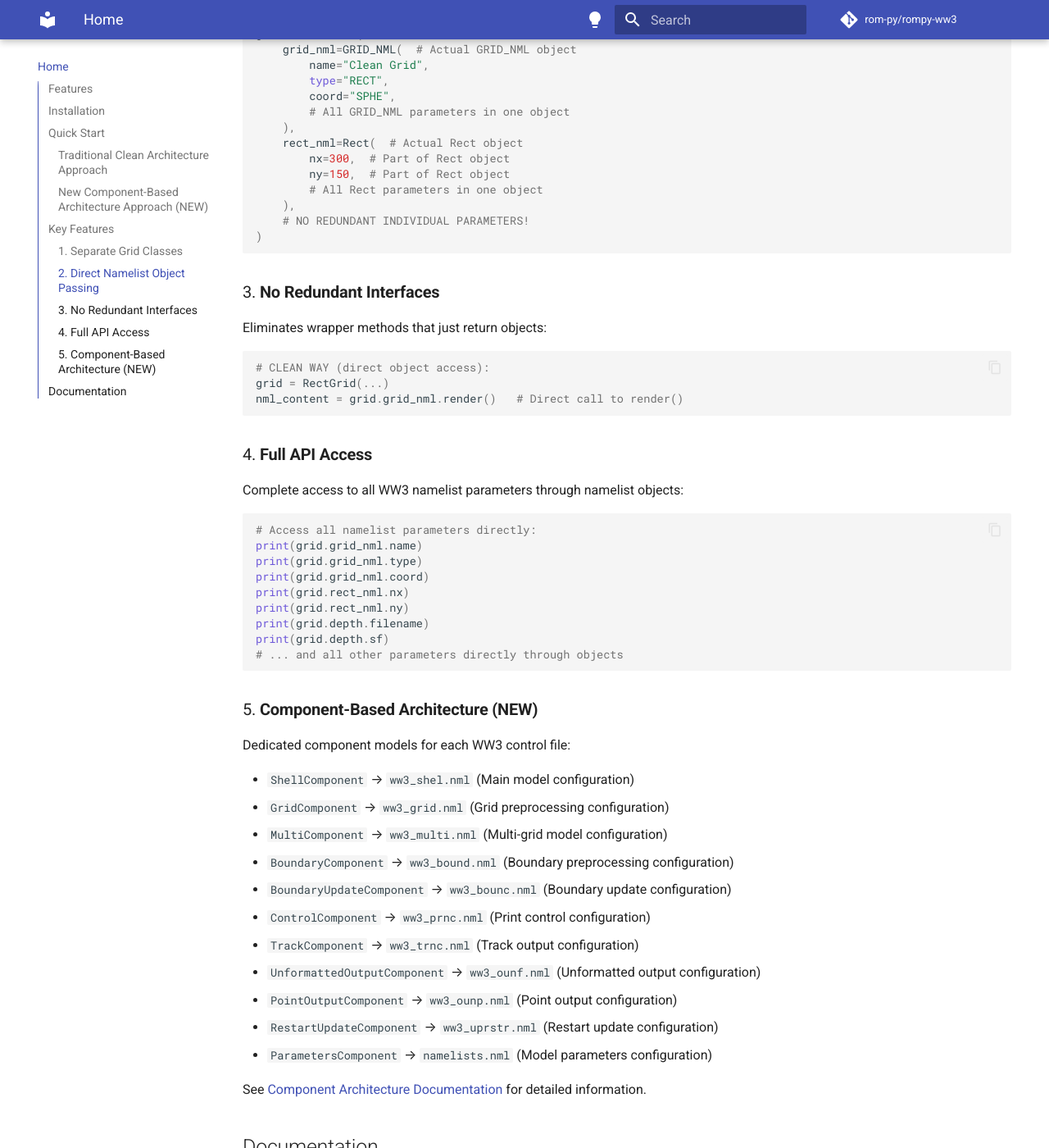
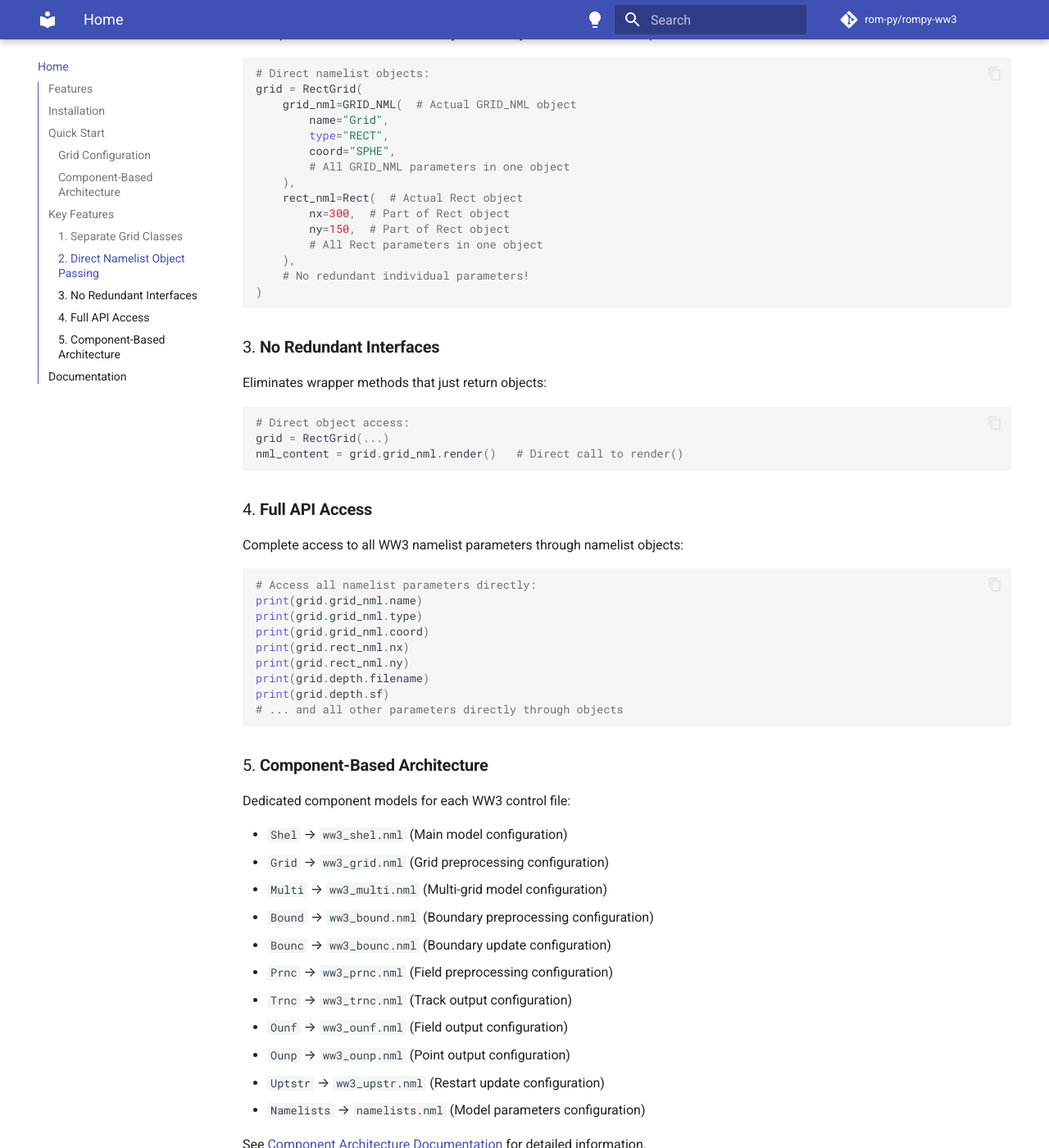
Before and after one commit to oceanum/rompy-ww3, an MkDocs documentation site: the page built from docs/index.md, in a window 1280 px wide and 1400 px high, scrolled down 2860 px. Shown: the whole window at 82% size. Built offline with MkDocs 1.6.1 and Material for MkDocs 9.7.7, drawn with Linux system fonts in a browser that asks for light colours; comment, search, counter and statistics services are not loaded; some of the changed text lies outside the part shown.

Commit message:
More work on docs

````diff
--- a/docs/index.md
+++ b/docs/index.md
@@ -15,7 +15,9 @@
 - **No Redundant Interfaces**: Eliminates wrapper methods that just return objects
 - **Type Safety**: Union types for flexible grid handling
 - **Modern Python**: Built with Pydantic V2 for validation and type hints
-- **Component-Based Architecture**: NEW - Dedicated component models for each WW3 control file
+- **Component-Based Architecture**: Dedicated component models for each WW3 control file
+- **Enhanced Validation**: Comprehensive validation for all WW3 namelist parameters
+- **Detailed Documentation**: Complete documentation for every WW3 parameter with usage examples
 
 ## Installation
 
@@ -25,7 +27,7 @@
 
 ## Quick Start
 
-### Traditional Clean Architecture Approach
+### Grid Configuration
 ```python
 from rompy_ww3.config import Config
 from rompy_ww3.grid import RectGrid
@@ -53,7 +55,7 @@
     sf0=2.0,
 )
 
-# Create grid with direct namelist objects - CLEAN ARCHITECTURE!
+# Create grid with direct namelist objects
 grid = RectGrid(
     grid_type="base",
     model_type="ww3_rect",
@@ -61,7 +63,7 @@
     rect_nml=rect_nml,  # Pass actual Rect object directly
 )
 
-# Create config with the new grid architecture
+# Create config with grid architecture
 config = Config(
     grid=grid,  # Accepts AnyWw3Grid union type (RectGrid, CurvGrid, etc.)
     timesteps=Timesteps(
@@ -80,28 +82,28 @@
 rect_nml_content = config.grid.rect_nml.render()   # Direct call to render()
 ```
 
-### New Component-Based Architecture Approach (NEW)
+### Component-Based Architecture
 ```python
 from rompy_ww3.config import Config
-from rompy_ww3.components import ShellComponent, GridComponent
+from rompy_ww3.components import Shel, Grid
 from rompy_ww3.namelists import Domain, Input, Spectrum, Run, Timesteps
 
 # Create components with namelist objects
-shell = ShellComponent(
+shell = Shel(
     domain=Domain(start="20230101 000000", stop="20230107 000000"),
     input_nml=Input(forcing={"winds": "T", "water_levels": "T"})
 )
 
-grid = GridComponent(
+grid = Grid(
     spectrum=Spectrum(xfr=1.1, freq1=0.04, nk=25, nth=24),
     run=Run(fldry=False, flcx=True, flcy=True),
-    timesteps=Timesteps(dtmax=1800.0, dtxy=600.0, dtkth=30.0, dtmin=10.0)
+    timesteps=Timesteps(dtmax=1800.0, dtxy=600.0, dtmin=10.0)
 )
 
-# Create config with components - COMPONENT-BASED ARCHITECTURE!
+# Create config with components
 config = Config(
-    shell_component=shell,  # Dedicated component for ww3_shel.nml
-    grid_component=grid,    # Dedicated component for ww3_grid.nml
+    ww3_shel=shell,  # Dedicated component for ww3_shel.nml
+    ww3_grid=grid,   # Dedicated component for ww3_grid.nml
 )
 
 # Generate all namelist files directly
@@ -124,10 +126,10 @@
 Users pass actual WW3 namelist objects directly instead of individual parameters:
 
 ```python
-# CLEAN WAY (direct namelist objects):
+# Direct namelist objects:
 grid = RectGrid(
     grid_nml=GRID_NML(  # Actual GRID_NML object
-        name="Clean Grid",
+        name="Grid",
         type="RECT",
         coord="SPHE",
         # All GRID_NML parameters in one object
@@ -137,7 +139,7 @@
         ny=150,  # Part of Rect object
         # All Rect parameters in one object
     ),
-    # NO REDUNDANT INDIVIDUAL PARAMETERS!
+    # No redundant individual parameters!
 )
 ```
 
@@ -145,7 +147,7 @@
 Eliminates wrapper methods that just return objects:
 
 ```python
-# CLEAN WAY (direct object access):
+# Direct object access:
 grid = RectGrid(...)
 nml_content = grid.grid_nml.render()   # Direct call to render()
 ```
@@ -165,26 +167,29 @@
 # ... and all other parameters directly through objects
 ```
 
-### 5. **Component-Based Architecture (NEW)**
+### 5. **Component-Based Architecture**
 Dedicated component models for each WW3 control file:
 
-- `ShellComponent` → `ww3_shel.nml` (Main model configuration)
-- `GridComponent` → `ww3_grid.nml` (Grid preprocessing configuration)
-- `MultiComponent` → `ww3_multi.nml` (Multi-grid model configuration)
-- `BoundaryComponent` → `ww3_bound.nml` (Boundary preprocessing configuration)
-- `BoundaryUpdateComponent` → `ww3_bounc.nml` (Boundary update configuration)
-- `ControlComponent` → `ww3_prnc.nml` (Print control configuration)
-- `TrackComponent` → `ww3_trnc.nml` (Track output configuration)
-- `UnformattedOutputComponent` → `ww3_ounf.nml` (Unformatted output configuration)
-- `PointOutputComponent` → `ww3_ounp.nml` (Point output configuration)
-- `RestartUpdateComponent` → `ww3_uprstr.nml` (Restart update configuration)
-- `ParametersComponent` → `namelists.nml` (Model parameters configuration)
+- `Shel` → `ww3_shel.nml` (Main model configuration)
+- `Grid` → `ww3_grid.nml` (Grid preprocessing configuration)
+- `Multi` → `ww3_multi.nml` (Multi-grid model configuration)
+- `Bound` → `ww3_bound.nml` (Boundary preprocessing configuration)
+- `Bounc` → `ww3_bounc.nml` (Boundary update configuration)
+- `Prnc` → `ww3_prnc.nml` (Field preprocessing configuration)
+- `Trnc` → `ww3_trnc.nml` (Track output configuration)
+- `Ounf` → `ww3_ounf.nml` (Field output configuration)
+- `Ounp` → `ww3_ounp.nml` (Point output configuration)
+- `Uptstr` → `ww3_upstr.nml` (Restart update configuration)
+- `Namelists` → `namelists.nml` (Model parameters configuration)
 
-See [Component Architecture Documentation](component_architecture.md) for detailed information.
+See [Component Architecture Documentation](architecture.md) for detailed information.
 
 ## Documentation
 
 - [Installation](installation.md)
 - [Architecture](architecture.md)
+- [Namelist Documentation](namelists.md)
+- [Validation Features](validation.md)
 - [API Reference](reference/grid.md)
+- [API Reference - Components](reference/components.md)
 - [Contributing](contributing.md)
--- a/mkdocs.yml
+++ b/mkdocs.yml
@@ -18,6 +18,7 @@
           - Data: reference/data.md
           - Source: reference/source.md
           - Namelists: reference/namelists.md
+          - Components: reference/components.md
 
 theme:
     name: material
````
Also changed, not shown: 1 other file.
